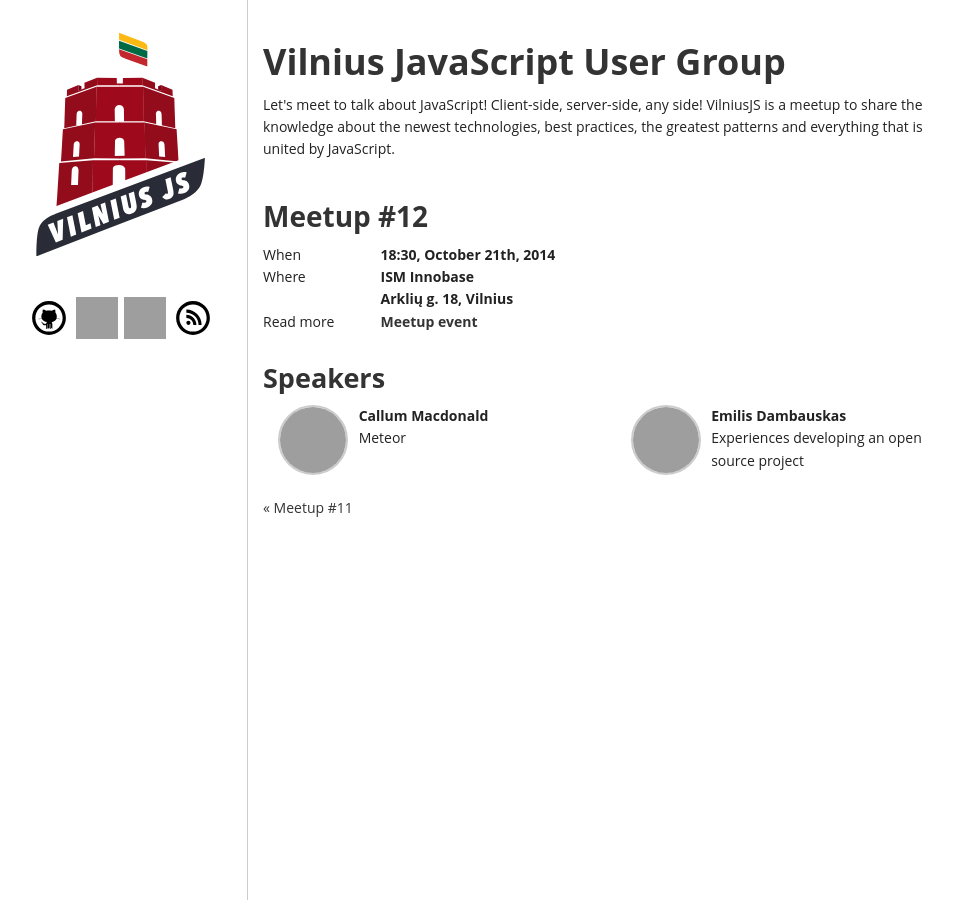
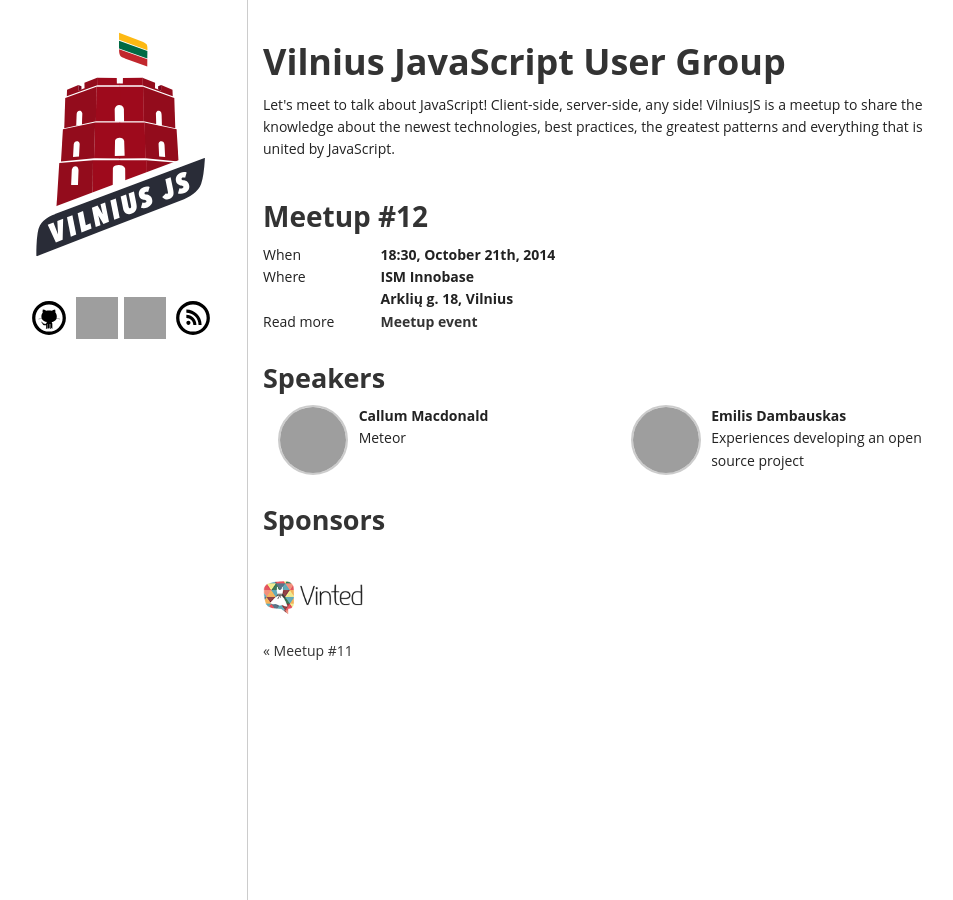
Before and after one commit to VilniusJS/vilniusjs.lt, a Jekyll site: the page built from _posts/2014-10-21-meetup12.html, in a window 1280 px wide, cut to the strip 0-900 px from the top of the page. Shown: the whole strip, without its empty margins (157-1110 px from the left). Built offline with Jekyll 4.4.1, drawn with Linux system fonts in a browser that asks for light colours; comment, search, counter and statistics services are not loaded; grey boxes are pictures that could not be loaded.

Commit message:
Add Vinted as a sponsor

```diff
--- a/_posts/2014-10-21-meetup12.html
+++ b/_posts/2014-10-21-meetup12.html
@@ -49,3 +49,10 @@
     </div>
   </div>
 </div>
+
+<h3>Sponsors</h3>
+<div class="row">
+  <div class="ten columns">
+    {% include vinted.html %}
+  </div>
+</div>
```
